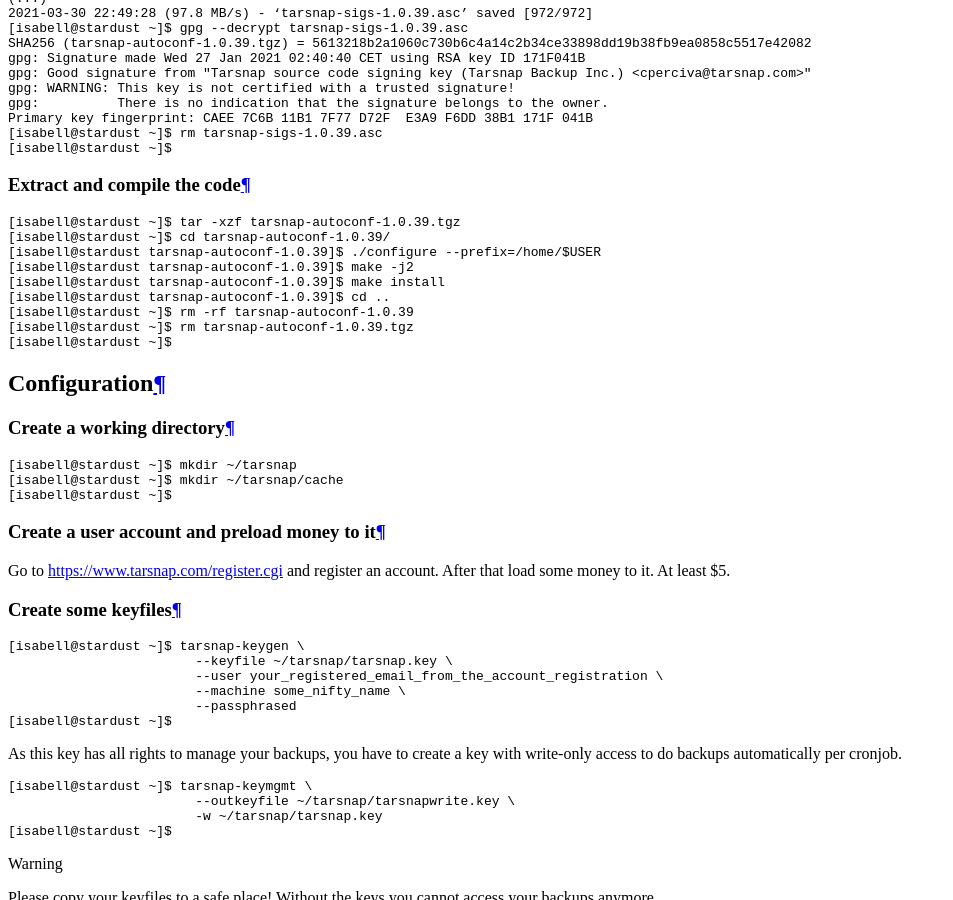
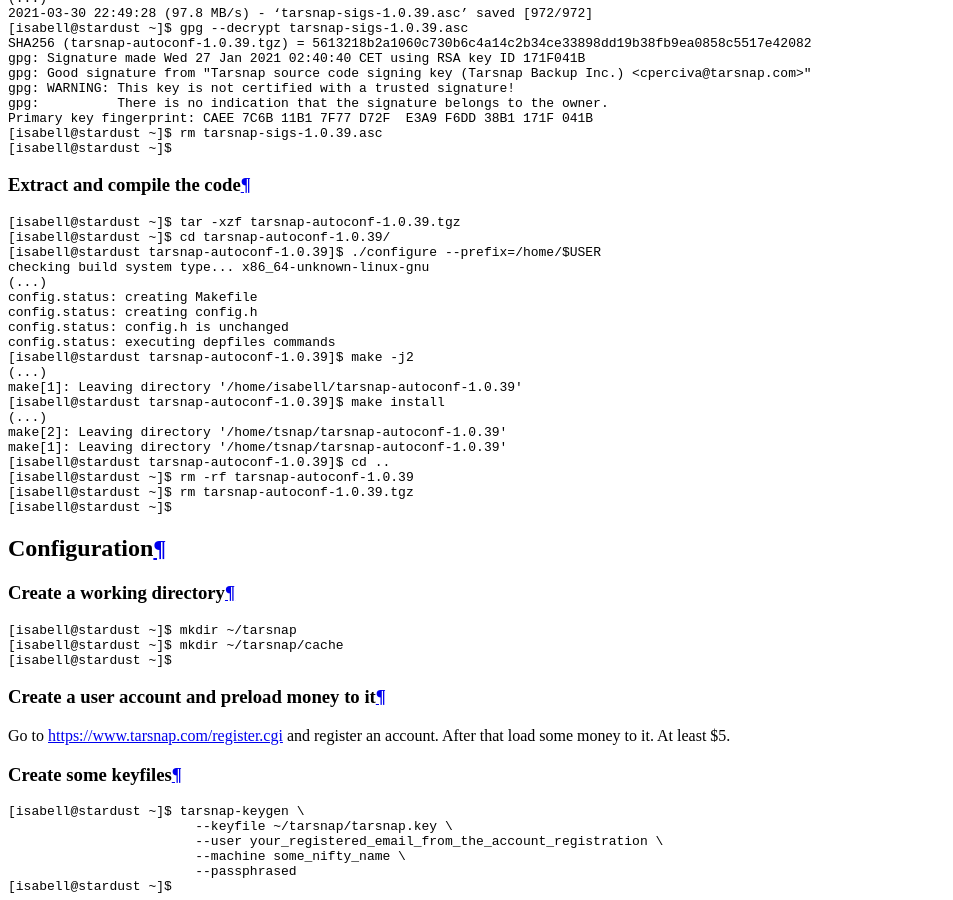
Before and after one commit to Uberspace/lab, a Sphinx documentation site: the page built from source/guide_tarsnap.rst, in a window 1280 px wide and 900 px high, scrolled down 4625 px. Shown: the whole window, without its empty margins (0-953 px from the left). Built offline with Sphinx 7.4.7 and the Read the Docs theme 2.0.0, drawn with Linux system fonts in a browser that asks for light colours.

Commit message:
[tarsnap] add more console output

```diff
--- a/source/guide_tarsnap.rst
+++ b/source/guide_tarsnap.rst
@@ -82,8 +82,19 @@
  [isabell@stardust ~]$ tar -xzf tarsnap-autoconf-1.0.39.tgz
  [isabell@stardust ~]$ cd tarsnap-autoconf-1.0.39/
  [isabell@stardust tarsnap-autoconf-1.0.39]$ ./configure --prefix=/home/$USER
+ checking build system type... x86_64-unknown-linux-gnu
+ (...)
+ config.status: creating Makefile
+ config.status: creating config.h
+ config.status: config.h is unchanged
+ config.status: executing depfiles commands
  [isabell@stardust tarsnap-autoconf-1.0.39]$ make -j2
+ (...)
+ make[1]: Leaving directory '/home/isabell/tarsnap-autoconf-1.0.39'
  [isabell@stardust tarsnap-autoconf-1.0.39]$ make install
+ (...)
+ make[2]: Leaving directory '/home/tsnap/tarsnap-autoconf-1.0.39'
+ make[1]: Leaving directory '/home/tsnap/tarsnap-autoconf-1.0.39'
  [isabell@stardust tarsnap-autoconf-1.0.39]$ cd ..
  [isabell@stardust ~]$ rm -rf tarsnap-autoconf-1.0.39
  [isabell@stardust ~]$ rm tarsnap-autoconf-1.0.39.tgz
```
